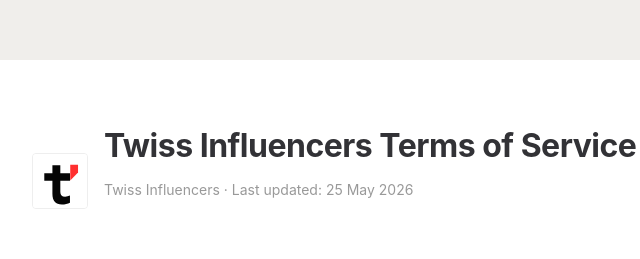
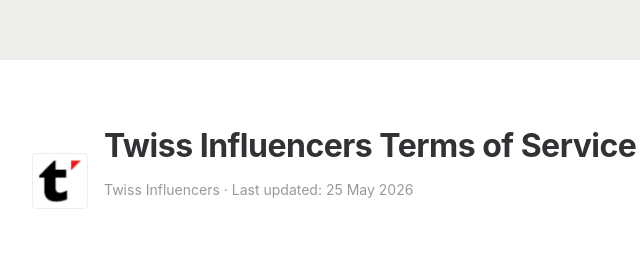
Before and after one commit to twiss-io/twiss-legal, a plain HTML site: page terms.html in a window 1280 px wide. Shown: the top 259 px of the page, 298-938 px from the left. Drawn offline with Linux system fonts and the light colour scheme.

Commit message:
Use Twiss app icon PNG on legal pages

```diff
--- a/terms.html
+++ b/terms.html
@@ -4,7 +4,7 @@
   <meta charset="UTF-8">
   <meta name="viewport" content="width=device-width, initial-scale=1.0">
   <title>Twiss Influencers Terms of Service</title>
-  <link rel="icon" href="./app-icon.svg" type="image/svg+xml">
+  <link rel="icon" href="./app-icon.png" type="image/png">
   <style>
     * { box-sizing: border-box; margin: 0; padding: 0; }
     body { font-family: -apple-system, BlinkMacSystemFont, 'Segoe UI', sans-serif; line-height: 1.6; color: #323236; background: #F0EEEB; padding: 60px 20px; }
@@ -26,7 +26,7 @@
 <body>
   <div class="container">
     <div class="brand">
-      <img src="./app-icon.svg" alt="Twiss Influencers app icon">
+      <img src="./app-icon.png" alt="Twiss Influencers app icon">
       <div>
         <h1>Twiss Influencers Terms of Service</h1>
         <p class="meta">Twiss Influencers · Last updated: 25 May 2026</p>
```
Also changed, not shown: data-deletion.html (+2 -2 lines), index.html (+2 -2 lines), privacy.html (+2 -2 lines), app-icon.png (added), app-icon.svg (deleted).
